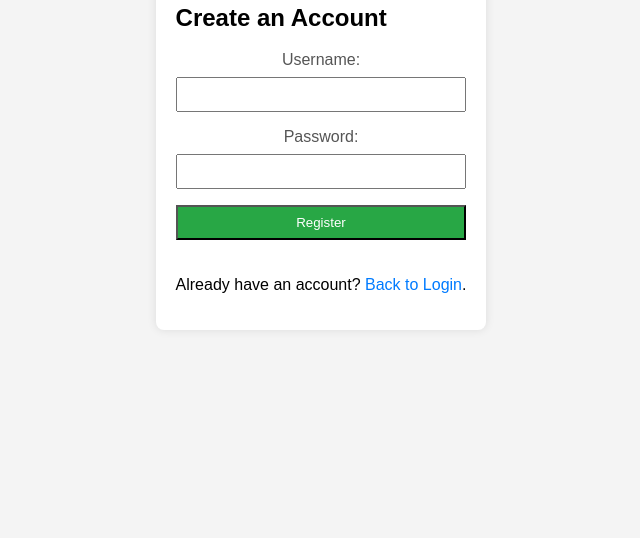
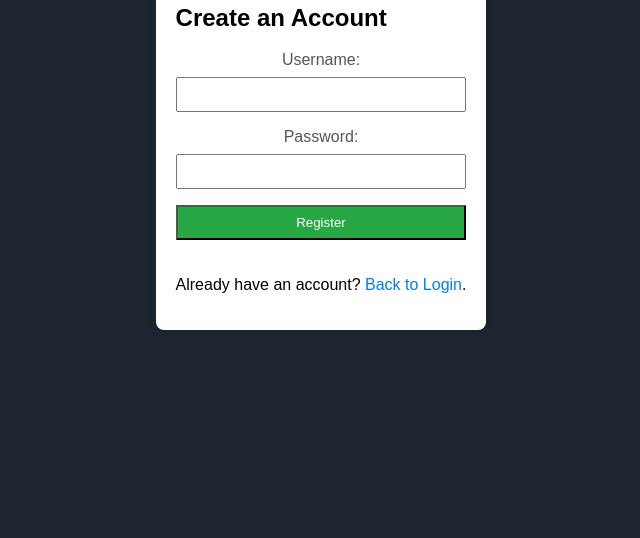
Before and after one commit to OilyOogway/spusic, a website: page public/register.html in a window 1280 px wide. Shown: the part 262-800 px from the top of the page, without its empty margins (319-959 px from the left). Drawn offline with Linux system fonts and the light colour scheme.

Commit message:
Update register.html

```diff
--- a/public/register.html
+++ b/public/register.html
@@ -13,7 +13,7 @@
       height: 100vh;
       margin: 0;
       font-family: Arial, sans-serif;
-      background-color: #f4f4f4;
+      background-color: #1d2630;
     }
 
     .register-box {
```
